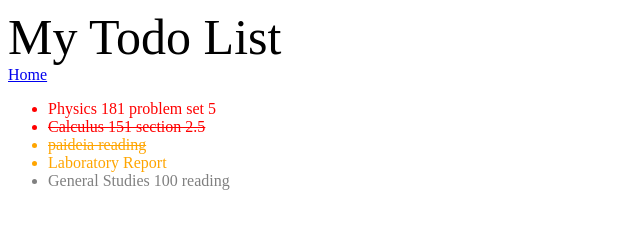
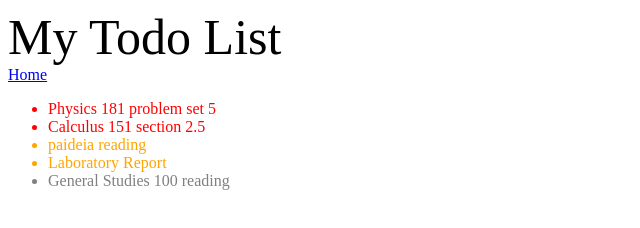
Before and after one commit to jungal01/jungal01.github.io, a plain HTML site: page list.html in a window 1280 px wide. Shown: the full height of the page, 0-640 px from the left. Drawn offline with Linux system fonts and the light colour scheme.

Commit message:
Update style.css

```diff
--- a/style.css
+++ b/style.css
@@ -16,6 +16,6 @@ color: orange;
 .low {
 color: grey;
 }
-.done {
+done {
 text-decoration: line-through;
 }
```
